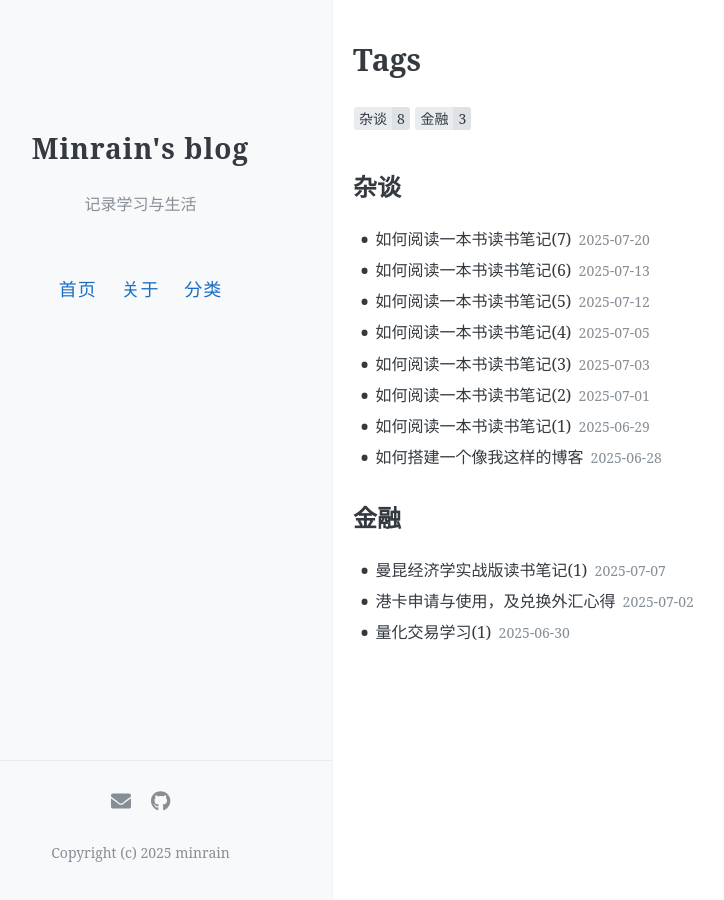
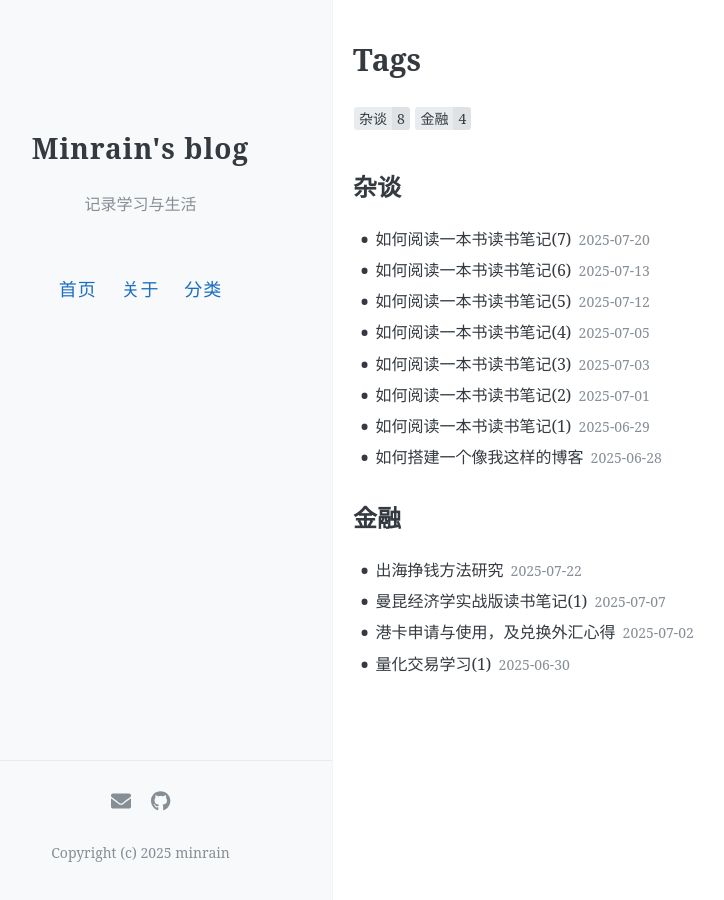
Before and after one commit to 7kmRunner/7kmRunner.github.io, a Jekyll site: the page built from tags/index.html, in a window 1280 px wide. Shown: the whole page, without its empty margins (51-775 px from the left). Built offline with Jekyll 4.4.1, drawn with Linux system fonts in a browser that asks for light colours.

Commit message:
Update 2025-7-22-出海挣钱方法研究.md

```diff
--- a/_posts/2025-7-22-出海挣钱方法研究.md
+++ b/_posts/2025-7-22-出海挣钱方法研究.md
@@ -1,3 +1,11 @@
+---
+layout: post
+title: "出海挣钱方法研究"
+date: 2025-7-22
+tags: [金融]
+comments: true
+author: Minrain
+---
 下午闲来无事，研究人在中国怎么挣绿纸。经由chatgpt帮助，整理“出海”方案如下：
 #### 跨境电商
 申请营业执照，在亚马逊、ebay、Tiktok shop上注册店铺，贩卖自己的商品。
```
